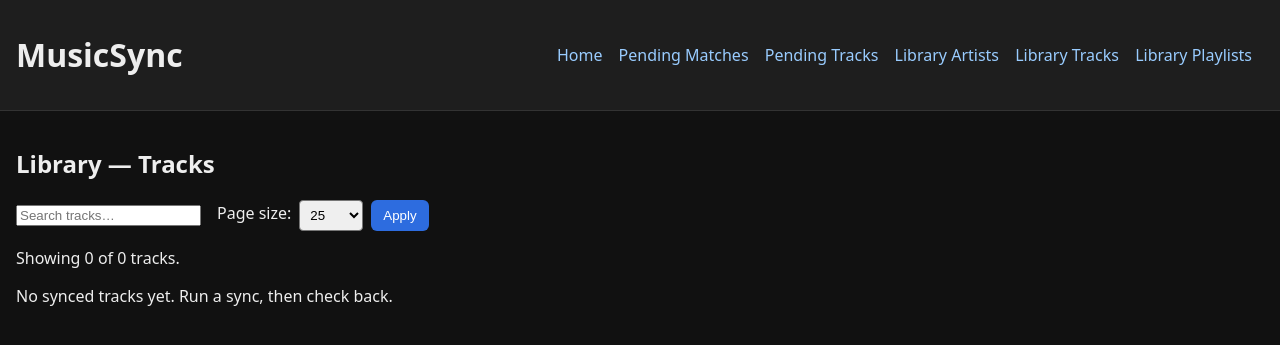
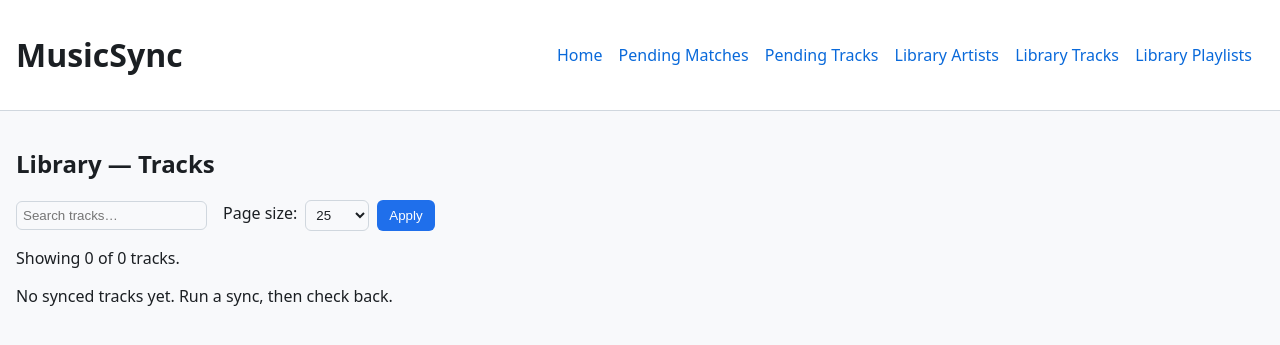
Before and after one commit to planetf1/musicsync, a FastAPI app: page /library/tracks in a window 1280 px wide. Shown: the top 345 px of the page. Run offline with FastAPI, Linux system fonts and the light colour scheme; data that the repository does not hold is empty; some libraries are stand-ins or nearby versions.

Commit message:
minor updates
Signed-off-by: Nigel Jones <jonesn@uk.ibm.com>

```diff
--- a/app/static/style.css
+++ b/app/static/style.css
@@ -1,11 +1,45 @@
-body{font-family:system-ui,-apple-system,Segoe UI,Roboto,Helvetica,Arial,sans-serif;margin:0;padding:0;background:#111;color:#eee}
-header{display:flex;justify-content:space-between;align-items:center;padding:12px 16px;background:#1e1e1e;border-bottom:1px solid #333}
-nav a{color:#9cf;margin-right:12px;text-decoration:none}
+/* Theme variables */
+:root{
+	--bg: #111;
+	--text: #eee;
+	--card: #1e1e1e;
+	--border: #333;
+	--link: #9cf;
+	--btn: #2d6cdf;
+	--btn-text: #fff;
+	--muted: #aaa;
+}
+
+@media (prefers-color-scheme: light){
+	:root{
+		--bg: #f8f9fb;
+		--text: #1b1f23;
+		--card: #ffffff;
+		--border: #d0d7de;
+		--link: #0969da;
+		--btn: #1f6feb;
+		--btn-text: #fff;
+		--muted: #57606a;
+	}
+}
+
+body{font-family:system-ui,-apple-system,Segoe UI,Roboto,Helvetica,Arial,sans-serif;margin:0;padding:0;background:var(--bg);color:var(--text)}
+header{display:flex;flex-wrap:wrap;gap:8px;justify-content:space-between;align-items:center;padding:12px 16px;background:var(--card);border-bottom:1px solid var(--border)}
+nav a{color:var(--link);margin-right:12px;text-decoration:none}
 main{padding:16px}
-.btn{display:inline-block;padding:8px 12px;background:#2d6cdf;color:#fff;border-radius:6px;text-decoration:none;border:none;cursor:pointer}
+.btn{display:inline-block;padding:8px 12px;background:var(--btn);color:var(--btn-text);border-radius:6px;text-decoration:none;border:none;cursor:pointer}
+.btn.secondary{background:transparent;border:1px solid var(--border);color:var(--text)}
 .btn:disabled{opacity:.5;cursor:not-allowed}
-.pending-item{border:1px solid #333;padding:12px;margin:12px 0;border-radius:8px}
+.pending-item{border:1px solid var(--border);padding:12px;margin:12px 0;border-radius:8px;background:var(--card)}
 label{display:block;margin-bottom:4px}
-select{padding:6px;border-radius:4px}
-.status-connected{color:#4caf50}
-.status-disconnected{color:#e53935}
+select,input[type="text"],input[type="number"],input[type="search"]{padding:6px;border-radius:6px;border:1px solid var(--border);background:var(--bg);color:var(--text)}
+.status-connected{color:#2e7d32}
+.status-disconnected{color:#c62828}
+
+/* Tables */
+.table{width:100%;border-collapse:collapse}
+.table th,.table td{padding:8px;border-bottom:1px solid var(--border);text-align:left}
+.table thead th{position:sticky;top:0;background:var(--card)}
+
+/* Cards */
+.card{background:var(--card);border:1px solid var(--border);border-radius:8px}
```
Also changed, not shown: pyproject.toml (+35 -0 lines), .pre-commit-config.yaml (added), README.md, 2 other files.
